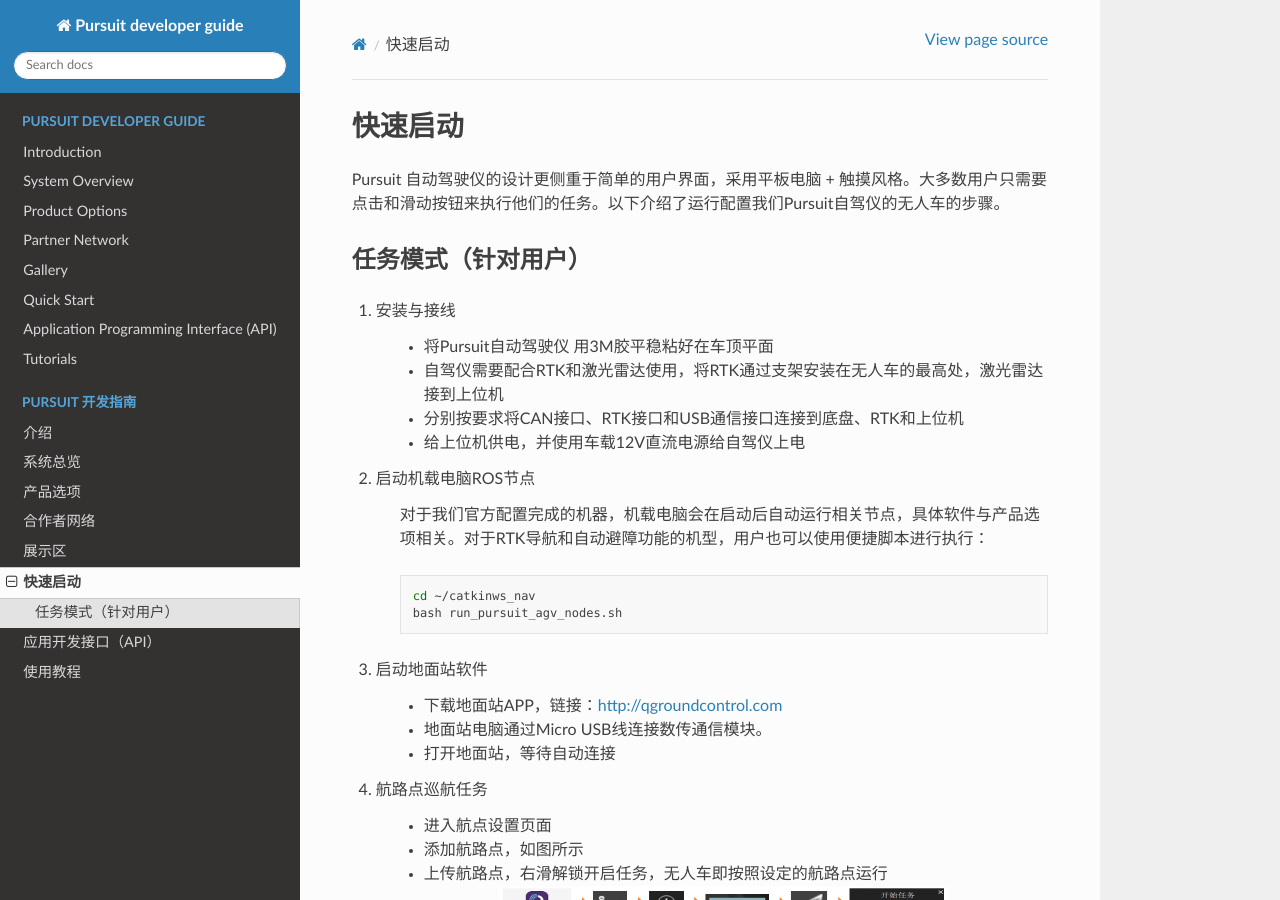
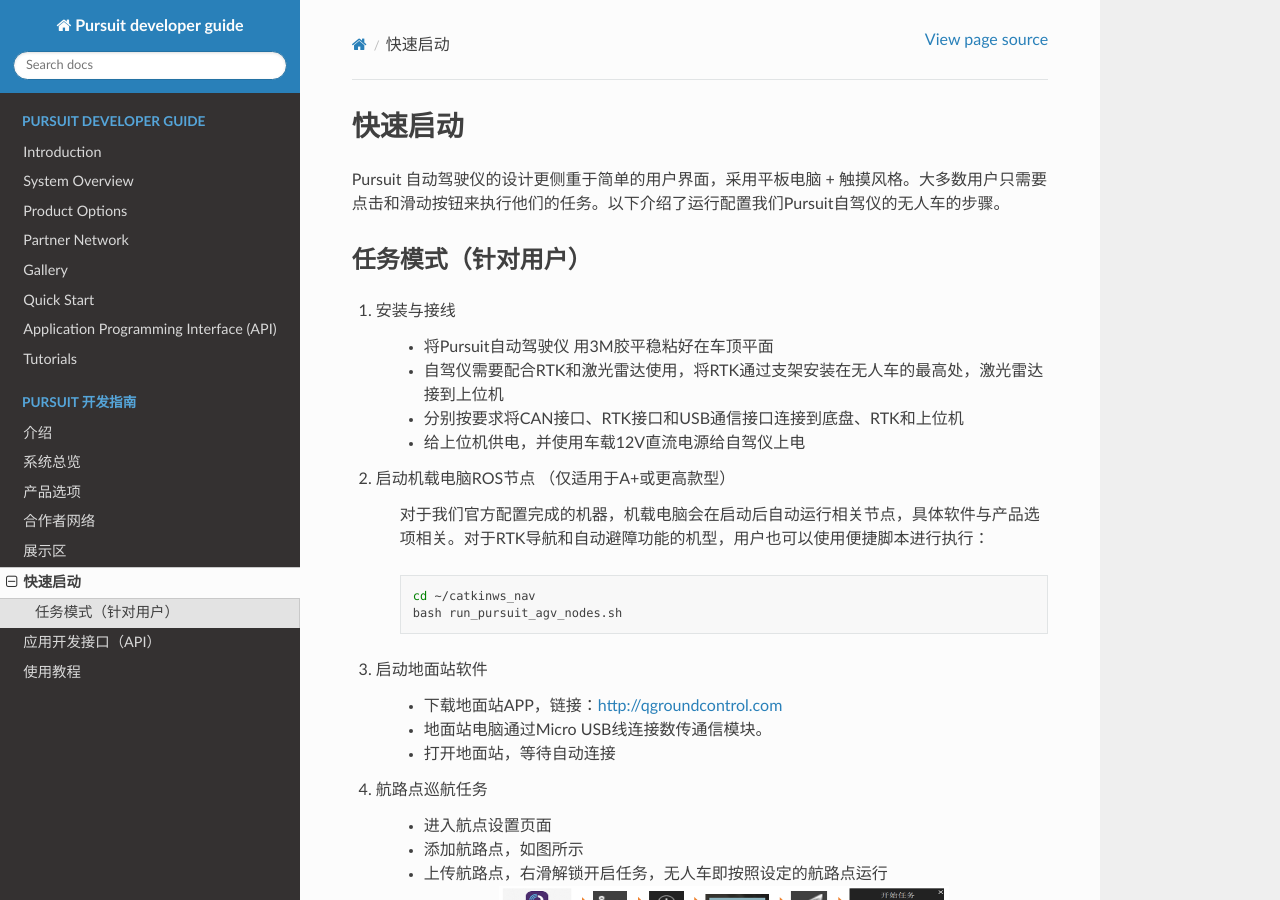
Before and after one commit to cloudkernel-tech/pursuit-guide, a Sphinx documentation site: the page built from docs/quick-start-zh.rst, in a window 1280 px wide and 900 px high. Built offline with Sphinx 7.4.7 and the Read the Docs theme 3.1.0, drawn with Linux system fonts in a browser that asks for light colours.

Commit message:
minor update

```diff
--- a/docs/quick-start-zh.rst
+++ b/docs/quick-start-zh.rst
@@ -14,7 +14,7 @@
     - 给上位机供电，并使用车载12V直流电源给自驾仪上电
 
 
-#. 启动机载电脑ROS节点
+#. 启动机载电脑ROS节点 （仅适用于A+或更高款型）
 
     对于我们官方配置完成的机器，机载电脑会在启动后自动运行相关节点，具体软件与产品选项相关。对于RTK导航和自动避障功能的机型，用户也可以使用便捷脚本进行执行：
 
--- a/docs/quick-start.rst
+++ b/docs/quick-start.rst
@@ -16,7 +16,7 @@
     - Provide power to the host computer and power the autopilot using the vehicle's 12V DC power supply.
 
 
-#. Start the Onboard Computer ROS Nodes
+#. Start the Onboard Computer ROS Nodes (required for Model A+ or above)
 
     For machines officially configured by us, the onboard computer will automatically run the relevant nodes after startup,
     which is dependent on product options. For models with RTK navigation and automatic obstacle avoidance functions, users can also use a convenient script to execute them.
```
